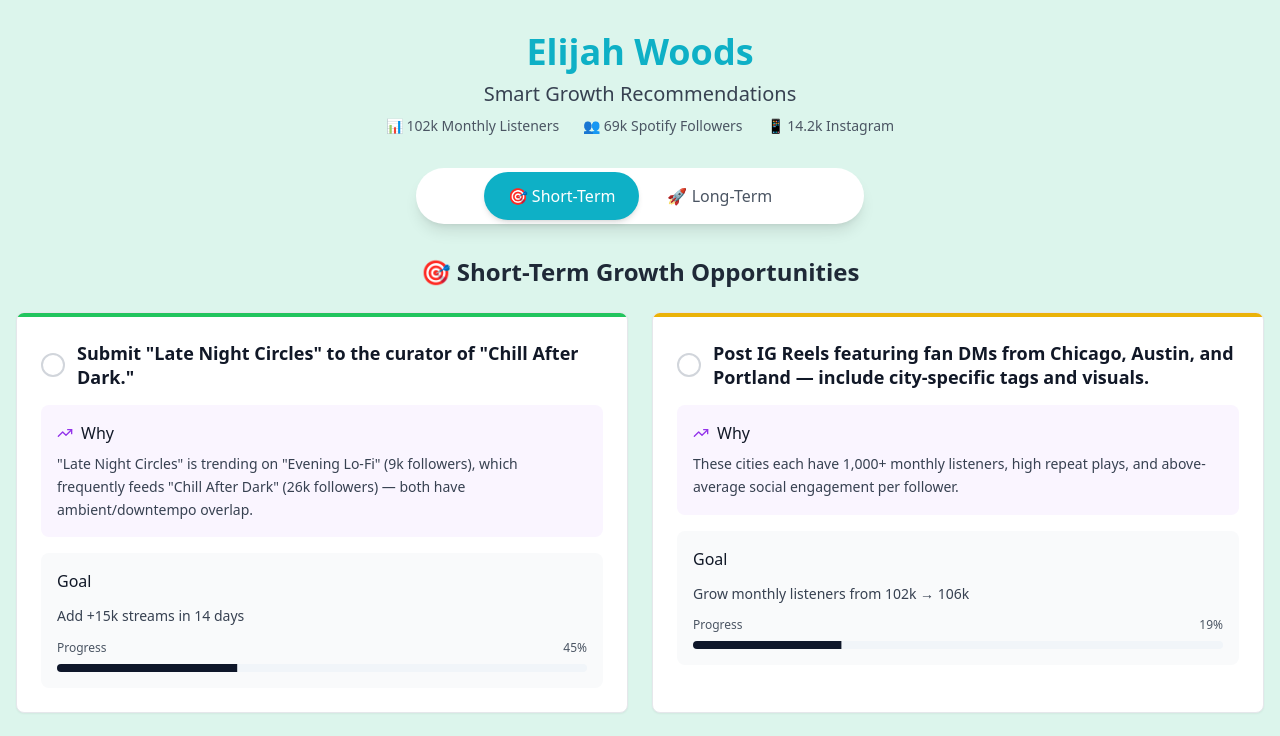
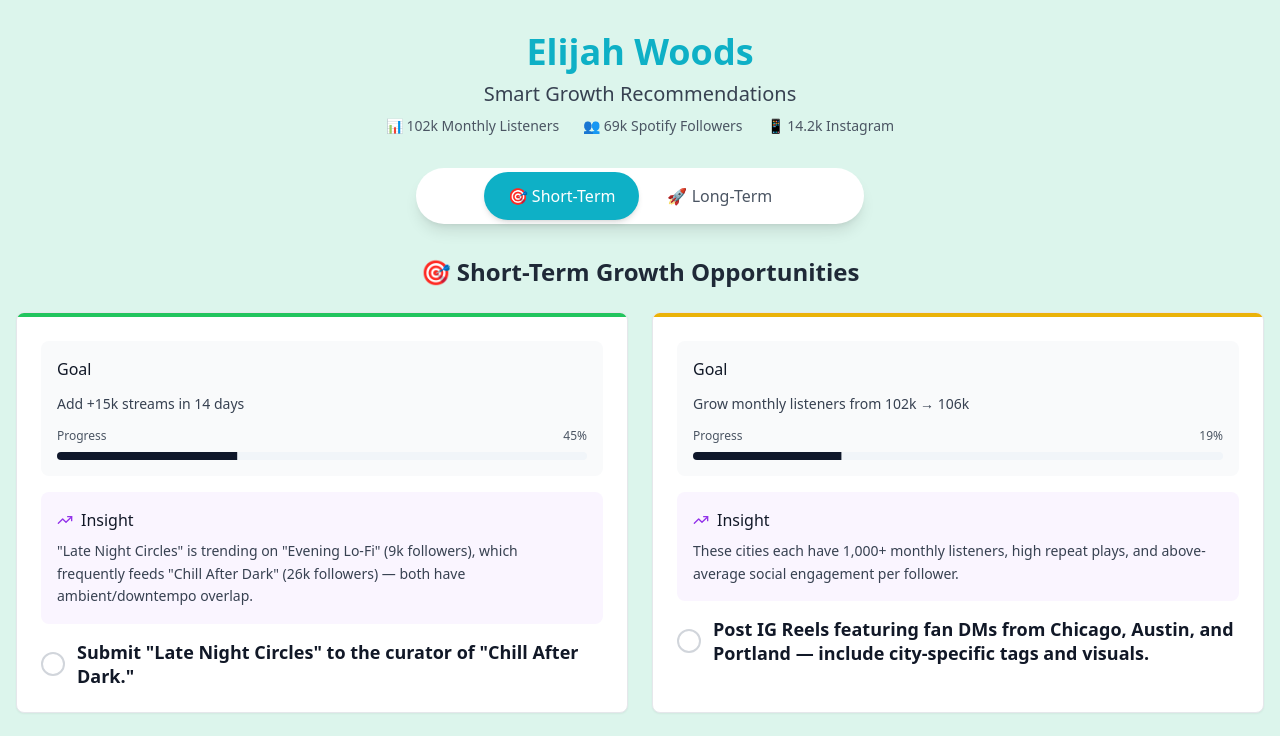
Before and after one commit to akashdmukherjee/smart-recommendations, a React (Vite) app: page / in a window 1280 px wide. Shown: the top 736 px of the page. Built offline with nearby package versions, Linux system fonts and the light colour scheme.

Commit message:
Refactor recommendation card layout
Reordered the content sections in the recommendation card to display "Goal" at the top, followed by "Insight" and then "Action". Also renamed "Why" to "Insight".

```diff
--- a/src/components/RecommendationCard.tsx
+++ b/src/components/RecommendationCard.tsx
@@ -39,8 +39,32 @@ export const RecommendationCard = ({ recommendation }: RecommendationCardProps)
       <div className={`h-1 ${getPriorityColor()}`}></div>
 
       <div className="p-6">
+        {/* Goal section */}
+        <div className="bg-gray-50 rounded-lg p-4 mb-4">
+          <h4 className="font-medium text-gray-900 mb-3">Goal</h4>
+          <p className="text-gray-700 text-sm leading-relaxed mb-3">{recommendation.goal}</p>
+
+          {/* Progress bar */}
+          <div className="space-y-2">
+            <div className="flex justify-between text-xs text-gray-600">
+              <span>Progress</span>
+              <span>{getProgressValue()}%</span>
+            </div>
+            <Progress value={getProgressValue()} className="h-2" />
+          </div>
+        </div>
+
+        {/* Insight section */}
+        <div className="bg-purple-50 rounded-lg p-4 mb-4">
+          <div className="flex items-center gap-2 mb-2">
+            <TrendingUp size={16} className="text-purple-600" />
+            <h4 className="font-medium text-gray-900">Insight</h4>
+          </div>
+          <p className="text-gray-700 text-sm leading-relaxed">{recommendation.why}</p>
+        </div>
+
         {/* Header with circle button and action text */}
-        <div className="flex items-center gap-3 mb-4">
+        <div className="flex items-center gap-3">
           <button
             onClick={() => setIsCompleted(!isCompleted)}
             className={`flex-shrink-0 w-6 h-6 rounded-full border-2 flex items-center justify-center transition-all duration-200 ${
@@ -55,31 +79,6 @@ export const RecommendationCard = ({ recommendation }: RecommendationCardProps)
             {recommendation.action}
           </h3>
         </div>
-
-        {/* Content sections */}
-        <div className="space-y-4">
-          <div className="bg-purple-50 rounded-lg p-4">
-            <div className="flex items-center gap-2 mb-2">
-              <TrendingUp size={16} className="text-purple-600" />
-              <h4 className="font-medium text-gray-900">Why</h4>
-            </div>
-            <p className="text-gray-700 text-sm leading-relaxed">{recommendation.why}</p>
-          </div>
-
-          <div className="bg-gray-50 rounded-lg p-4">
-            <h4 className="font-medium text-gray-900 mb-3">Goal</h4>
-            <p className="text-gray-700 text-sm leading-relaxed mb-3">{recommendation.goal}</p>
-
-            {/* Progress bar */}
-            <div className="space-y-2">
-              <div className="flex justify-between text-xs text-gray-600">
-                <span>Progress</span>
-                <span>{getProgressValue()}%</span>
-              </div>
-              <Progress value={getProgressValue()} className="h-2" />
-            </div>
-          </div>
-        </div>
       </div>
     </div>
   );
```
